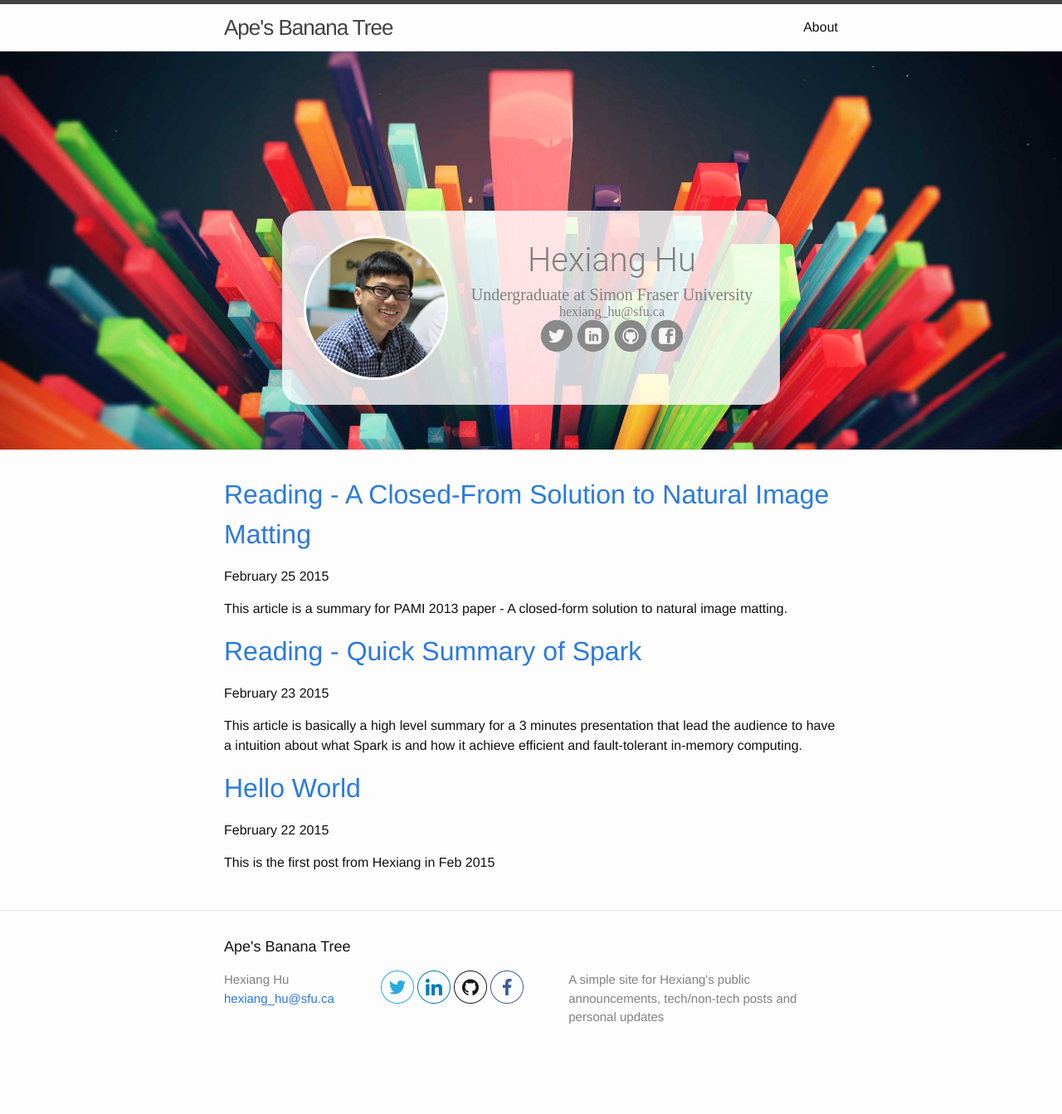
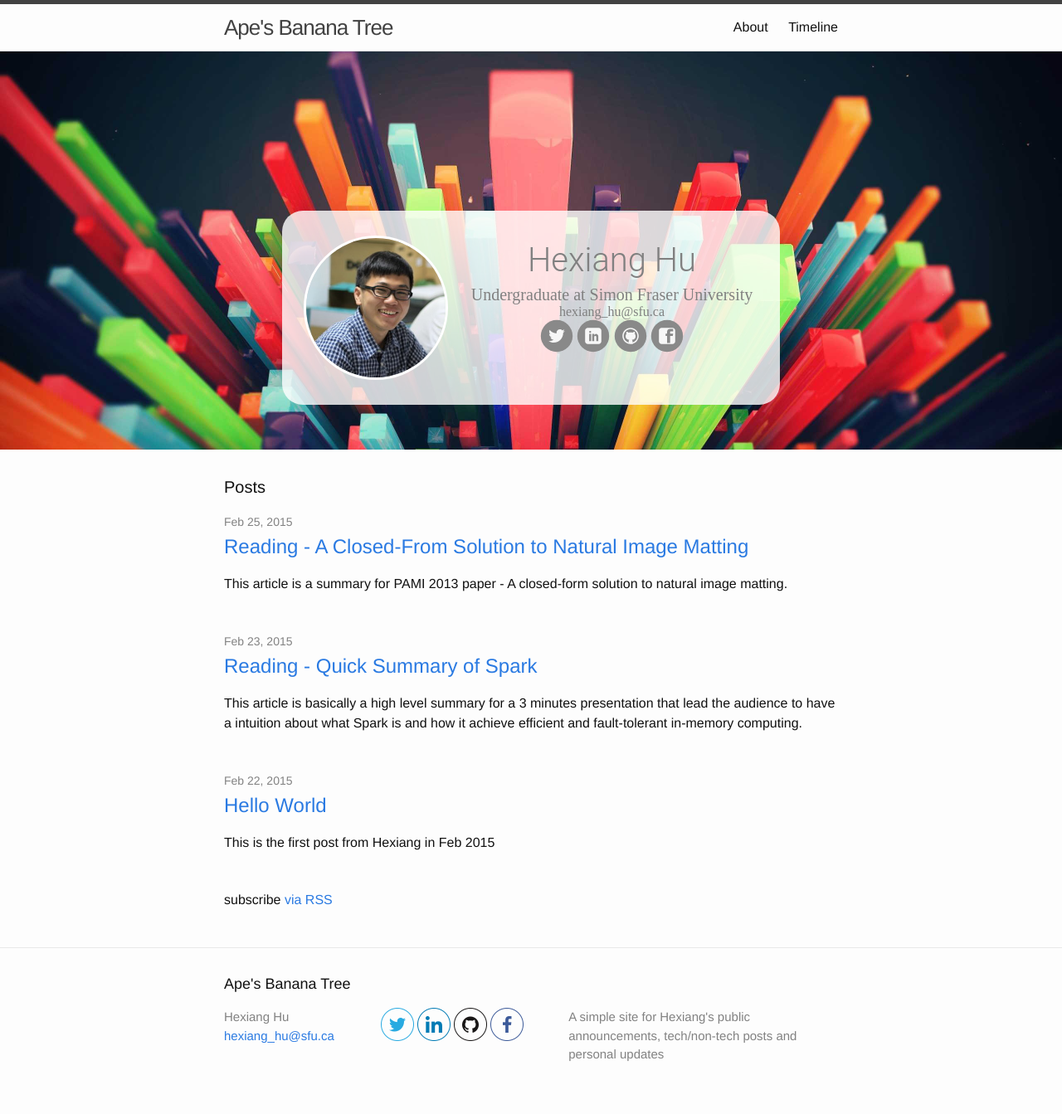
Before and after one commit to danielyou0230/danielyou0230.github.io, a Jekyll site: the page built from index.html, in a window 1280 px wide. Shown: the whole page at 83% size. Built offline with Jekyll 4.4.1, drawn with Linux system fonts in a browser that asks for light colours; before the commit the page ends 1298 px from its top, so only the background shows below that.

Commit message:
Add timeline segment, and redesign the posts page

```diff
--- a/_config.yml
+++ b/_config.yml
@@ -17,7 +17,7 @@
 # line in _config.yml. It will appear in your document head meta (for
 # Google search results) and in your feed.xml site description.
 baseurl: "" # the subpath of your site, e.g. /blog/
-url: "http://Hex-iang.github.io" # the base hostname & protocol for your site
+url: "https://hex-iang.github.io" # the base hostname & protocol for your site
 social:
     twitter: Hexiang_Hu
     github:  Hex-iang
--- a/_includes/cover.html
+++ b/_includes/cover.html
@@ -1,8 +1,8 @@
-<div class="cover img-responsive" style="background-image: url({{ site.background }})">
+<div class="cover img-responsive" style="background-image: url({{site.url}}/{{ site.background }})">
     {{ site.static_files.path }}
     <div class="profile-wrapper">
         <div class="profile-col profile-col-1">
-            <img src="{{ site.user.head_pic }}" alt="Me" class="circle-img"/>
+            <img src="{{site.url}}/{{ site.user.head_pic }}" alt="Me" class="circle-img"/>
         </div>
         <div class="profile-col profile-col-2">
             <div id="my-name">
--- a/_includes/regular_contents.html
+++ /dev/null
@@ -1,13 +0,0 @@
-{% for post in site.posts %}
-    <h1><a href="{{ post.url }}">{{ post.title }}</a></h1>
-    <p class="author">
-        <span class="date">{{ post.date | date: "%B %-d %Y" }}</span>
-    </p>
-    <div class="content preview">
-        {% if post.content contains '<!--more-->' %}
-            {{ post.content | split:'<!--more-->' | first }}
-        {% else %}
-            {{ post.content }}
-        {% endif %}
-    </div>
-{% endfor %}
--- a/_layouts/home.html
+++ b/_layouts/home.html
@@ -7,9 +7,10 @@
 
     {% include header.html %}
     {% include cover.html %}
+
     <div class="page-content">
       <div class="wrapper">
-            {% include regular_contents.html %}
+        {{ content }}
       </div>
     </div>
 
--- a/index.html
+++ b/index.html
@@ -14,6 +14,13 @@
         <h2>
           <a class="post-link" href="{{ post.url | prepend: site.baseurl }}">{{ post.title }}</a>
         </h2>
+        <div class="content preview">
+            {% if post.content contains '<!--more-->' %}
+                {{ post.content | split:'<!--more-->' | first }}
+            {% else %}
+                {{ post.content }}
+            {% endif %}
+        </div>
       </li>
     {% endfor %}
   </ul>
--- /dev/null
+++ b/timeline.html
@@ -0,0 +1,5 @@
+---
+layout: home
+title: Timeline
+permalink: /timeline/
+---
```
Also changed, not shown: _drafts/2015-02-26-reading---delay-scheduling.md (added, +6 -0 lines).
